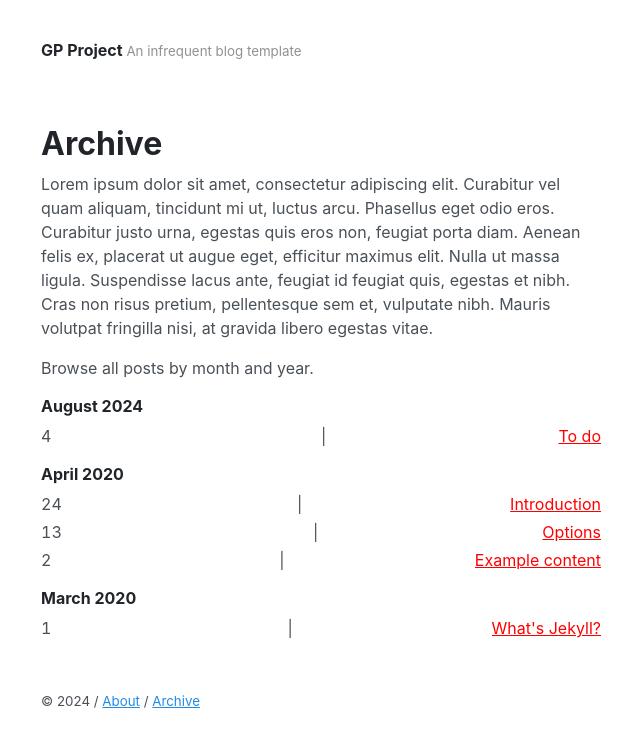
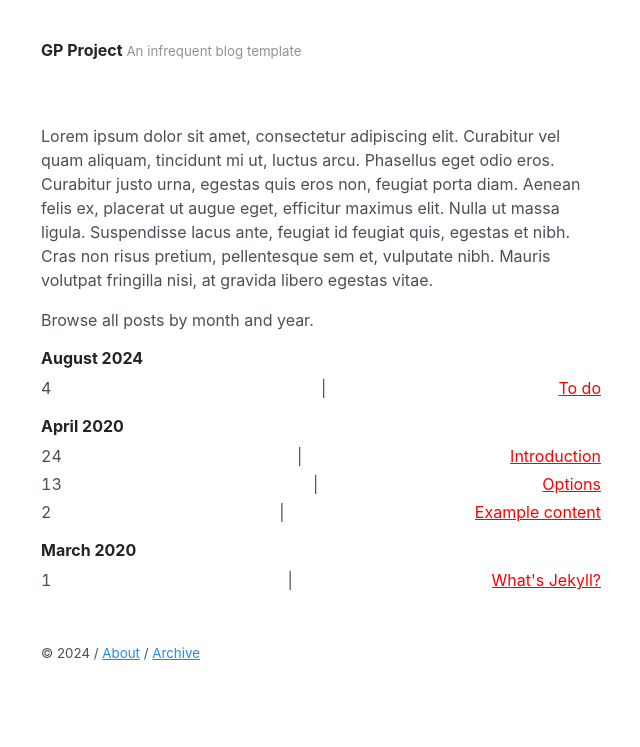
Before and after one commit to akmolteni/gp, a Jekyll site: the page built from archive.md, in a window 1280 px wide. Shown: the top 747 px of the page, without its empty margins (319-959 px from the left). Built offline with Jekyll 4.4.1, drawn with Linux system fonts in a browser that asks for light colours.

Commit message:
Update archive.md

```diff
--- a/archive.md
+++ b/archive.md
@@ -2,8 +2,6 @@
 layout: toc
 title: Archive
 ---
-
-# Archive
 
 Lorem ipsum dolor sit amet, consectetur adipiscing elit. Curabitur vel quam aliquam, tincidunt mi ut, luctus arcu. Phasellus eget odio eros. Curabitur justo urna, egestas quis eros non, feugiat porta diam. Aenean felis ex, placerat ut augue eget, efficitur maximus elit. Nulla ut massa ligula. Suspendisse lacus ante, feugiat id feugiat quis, egestas et nibh. Cras non risus pretium, pellentesque sem et, vulputate nibh. Mauris volutpat fringilla nisi, at gravida libero egestas vitae.
 
```
